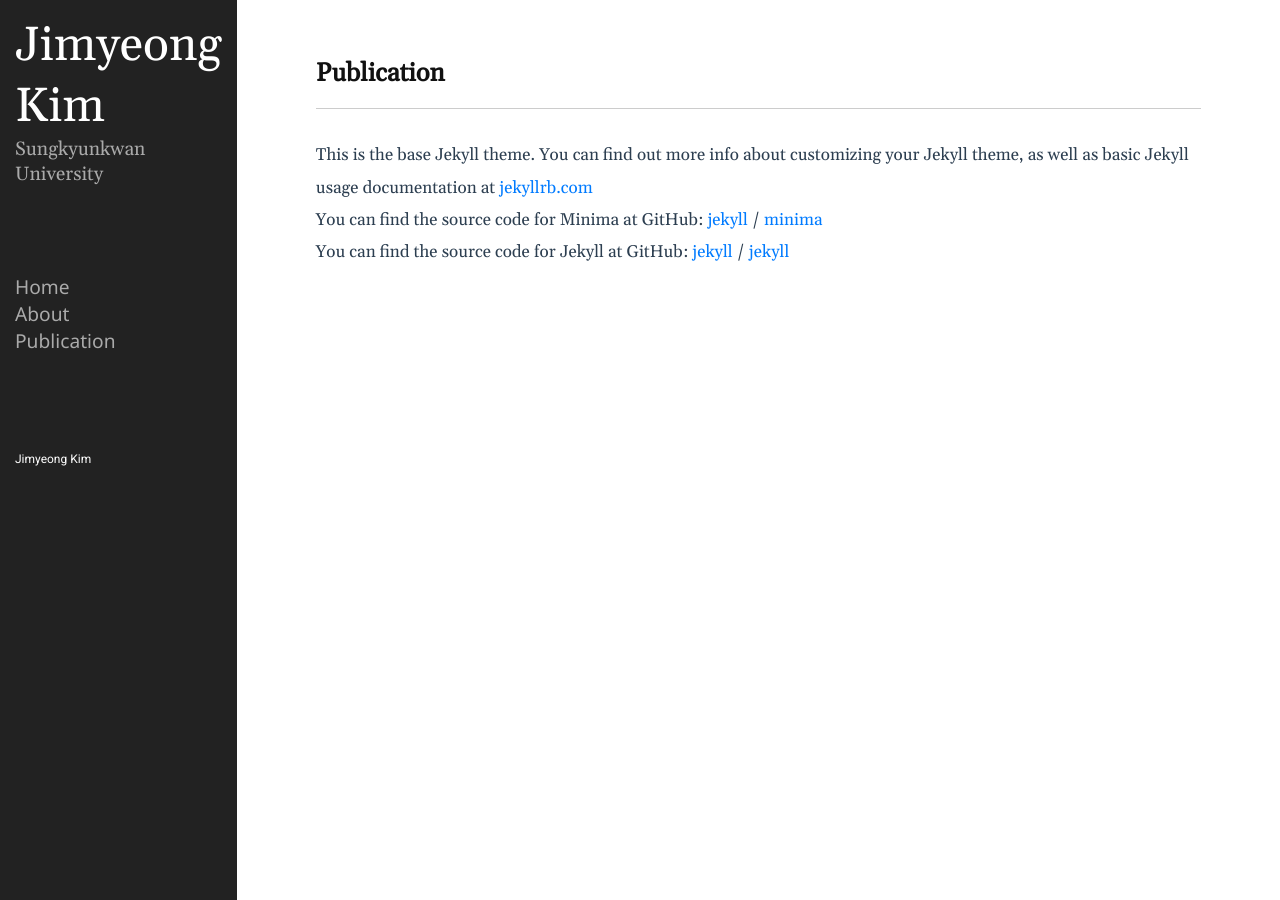
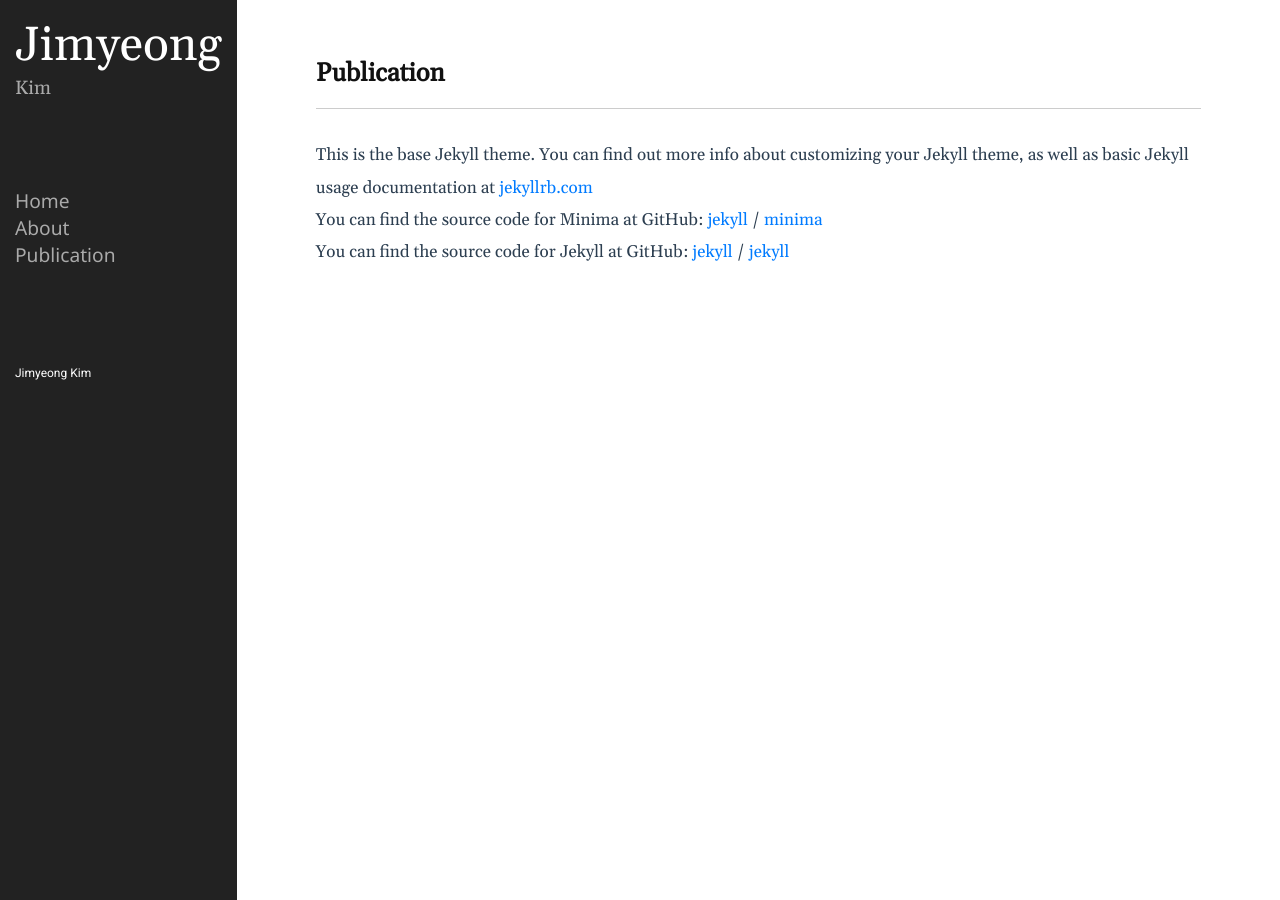
Before and after one commit to kimjimyeong93/kimjimyeong93.github.io, a Jekyll site: the page built from about.markdown, in a window 1280 px wide. Built offline with Jekyll 4.4.1, drawn with Linux system fonts in a browser that asks for light colours.

Commit message:
Update _config.yml

```diff
--- a/_config.yml
+++ b/_config.yml
@@ -18,10 +18,10 @@
 # You can create any custom variable you would like, and they will be accessible
 # in the templates via {{ site.myvariable }}.
 
-title: Jimyeong Kim
+title: Jimyeong
 email: jimkim@skku.edu
 description: >- # this means to ignore newlines until "baseurl:"
-  Sungkyunkwan University
+  Kim
 # baseurl: "/" # the subpath of your site, e.g. /blog
 # url: "http://ejjoo.github.io" # the base hostname & protocol for your site, e.g. http://example.com
 github_username: kimjimyeong93
```
